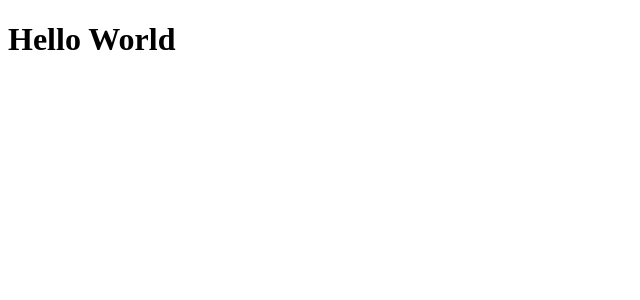
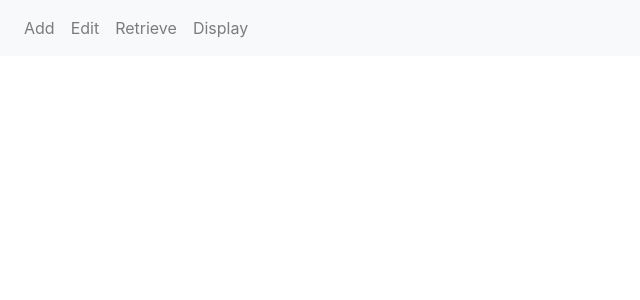
Before and after one commit to Dilansilva/Interview-Web, a React (Create React App) app: page / in a window 1280 px wide. Shown: the top 300 px of the page, without its empty margins (0-640 px from the left). Built offline with nearby package versions, Linux system fonts and the light colour scheme.

Commit message:
Navigation bar component is done

```diff
--- a/src/App.js
+++ b/src/App.js
@@ -1,9 +1,13 @@
 import React,{Component} from 'react';
+import { Button } from 'react-bootstrap';
+import 'bootstrap/dist/css/bootstrap.min.css';
 
+import Home from './pages/Home';
 const App = () => {
   return(
     <div>
-      <h1>Hello World</h1>
+
+          <Home/>
     </div>
   );
 }
--- /dev/null
+++ b/src/components/NavBar.js
@@ -0,0 +1,25 @@
+import React,{Component} from 'react';
+import { Navbar,
+         Nav} from 'react-bootstrap';
+import 'bootstrap/dist/css/bootstrap.min.css';
+
+const NavBar = () => {
+    return(
+        <div>
+            <Navbar bg="light" expand="lg">{/*Navigation Bar */}
+                    <Navbar.Toggle aria-controls="basic-navbar-nav" />
+                    <Navbar.Collapse id="basic-navbar-nav">
+                        <Nav className="mr-auto">
+                        <Nav.Link href="#home">Add</Nav.Link>
+                            <Nav.Link href="#edit">Edit</Nav.Link>
+                                <Nav.Link href="#retrieve">Retrieve</Nav.Link>
+                                    <Nav.Link href="#display">Display</Nav.Link>
+          </Nav>
+
+        </Navbar.Collapse>
+      </Navbar>
+        </div>
+    );
+}
+
+export default NavBar;
--- /dev/null
+++ b/src/pages/Home.js
@@ -0,0 +1,15 @@
+import React,{Component} from 'react';
+import { Button } from 'react-bootstrap';
+import 'bootstrap/dist/css/bootstrap.min.css';
+
+import NavBar from '../components/NavBar'//import Navigation bar component
+const Home = () => {
+    return(
+        <div>
+            <NavBar/>
+
+        </div>
+    );
+}
+
+export default Home;
```
